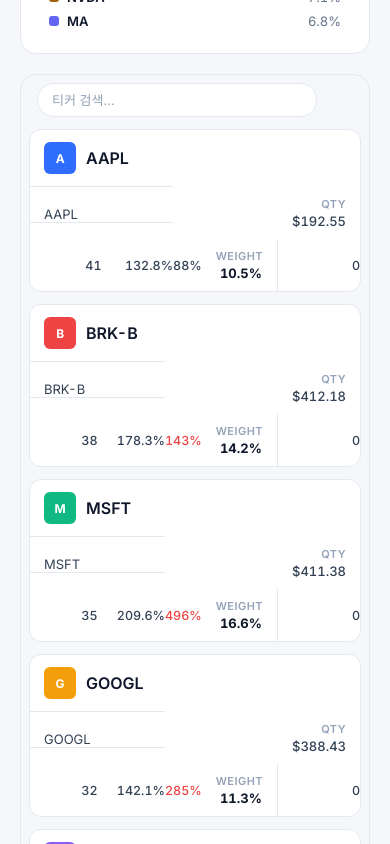
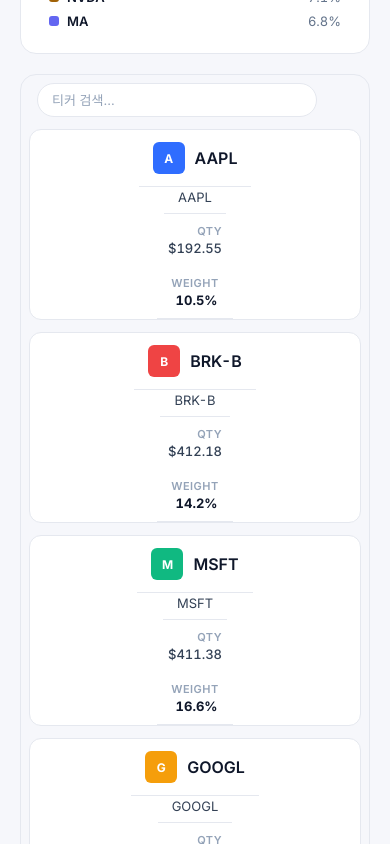
Before and after one commit to inpiniti/insight, a Next.js app: page /portfolio in a window 390 px wide. Shown: the part 1300-2144 px from the top of the page. Built offline with nearby package versions, Linux system fonts and the light colour scheme; no server answers; a web font is replaced by a local one.

Commit message:
카드 스타일 수정

```diff
--- a/app/globals.css
+++ b/app/globals.css
@@ -836,17 +836,14 @@
 }
 
 .pf-c-num:nth-of-type(2),
-.pf-c-num:nth-of-type(3) { display: none; }
-
-.pf-c-num:nth-of-type(4) {
-  grid-column: 5;
-}
+.pf-c-num:nth-of-type(3),
+.pf-c-num:nth-of-type(4) { display: none; }
 
 .pf-c-w {
   display: flex;
   align-items: center;
   gap: 8px;
-  grid-column: 6;
+  grid-column: 5;
 }
 
 .pf-w-bar-wrap {
@@ -909,7 +906,8 @@
   }
 
   .pf-row {
-    grid-template-columns: 1fr 1fr;
+    display: flex;
+    flex-direction: column;
     gap: 0;
     padding: 0;
     margin-bottom: 12px;
@@ -917,7 +915,6 @@
     border: 1px solid var(--border);
     border-radius: var(--radius-md);
     overflow: hidden;
-    display: grid;
     cursor: pointer;
     transition: border-color var(--transition-base), box-shadow var(--transition-base);
   }
@@ -929,16 +926,14 @@
 
   .pf-row-head { display: none; }
 
-  /* Hide unnecessary columns */
-  .pf-c-rank { display: none; }
-  .pf-c-sec { display: none; }
-  .pf-c-num:nth-of-type(2) { display: none; }
-  .pf-c-num:nth-of-type(3) { display: none; }
-
-  /* Header: Ticker + Logo */
+  /* Hide all by default */
+  .pf-row > * {
+    display: none !important;
+  }
+
+  /* Show only needed elements */
   .pf-c-tk {
-    grid-column: 1 / -1;
-    display: flex;
+    display: flex !important;
     align-items: center;
     gap: 10px;
     padding: 12px 14px;
@@ -963,27 +958,24 @@
     letter-spacing: -0.02em;
   }
 
-  /* Stock Name */
   .pf-c-name {
-    grid-column: 1 / -1;
+    display: block !important;
     padding: 0 14px;
     padding-top: 2px;
+    padding-bottom: 8px;
     font-size: 13px;
     color: var(--ink-2);
     border-bottom: 1px solid var(--border);
-    display: block;
   }
 
-  /* Price (1st pf-c-num) */
   .pf-c-num:nth-of-type(1) {
+    display: flex !important;
+    flex-direction: column;
+    gap: 2px;
     padding: 10px 14px;
     font-size: 13px;
-    display: flex;
-    flex-direction: column;
-    gap: 2px;
     min-height: 44px;
     justify-content: center;
-    border-right: 1px solid var(--border);
     border-bottom: 1px solid var(--border);
   }
 
@@ -996,37 +988,15 @@
     font-weight: 600;
   }
 
-  /* DCF (4th pf-c-num) */
-  .pf-c-num:nth-of-type(4) {
+  .pf-c-w {
+    display: flex !important;
+    flex-direction: column;
+    gap: 2px;
     padding: 10px 14px;
     font-size: 13px;
-    display: flex;
-    flex-direction: column;
-    gap: 2px;
     min-height: 44px;
     justify-content: center;
     border-bottom: 1px solid var(--border);
-  }
-
-  .pf-c-num:nth-of-type(4)::before {
-    content: 'DCF';
-    font-size: 11px;
-    color: var(--ink-4);
-    text-transform: uppercase;
-    letter-spacing: 0.04em;
-    font-weight: 600;
-  }
-
-  /* Weight */
-  .pf-c-w {
-    padding: 10px 14px;
-    font-size: 13px;
-    display: flex;
-    flex-direction: column;
-    gap: 2px;
-    min-height: 44px;
-    justify-content: center;
-    border-right: 1px solid var(--border);
   }
 
   .pf-c-w::before {
@@ -1041,13 +1011,12 @@
   .pf-w-bar-wrap { display: none; }
   .pf-w-num { font-weight: 700; }
 
-  /* Qty (5th pf-c-num) */
   .pf-c-num:nth-of-type(5) {
+    display: flex !important;
+    flex-direction: column;
+    gap: 2px;
     padding: 10px 14px;
     font-size: 13px;
-    display: flex;
-    flex-direction: column;
-    gap: 2px;
     min-height: 44px;
     justify-content: center;
   }
```
